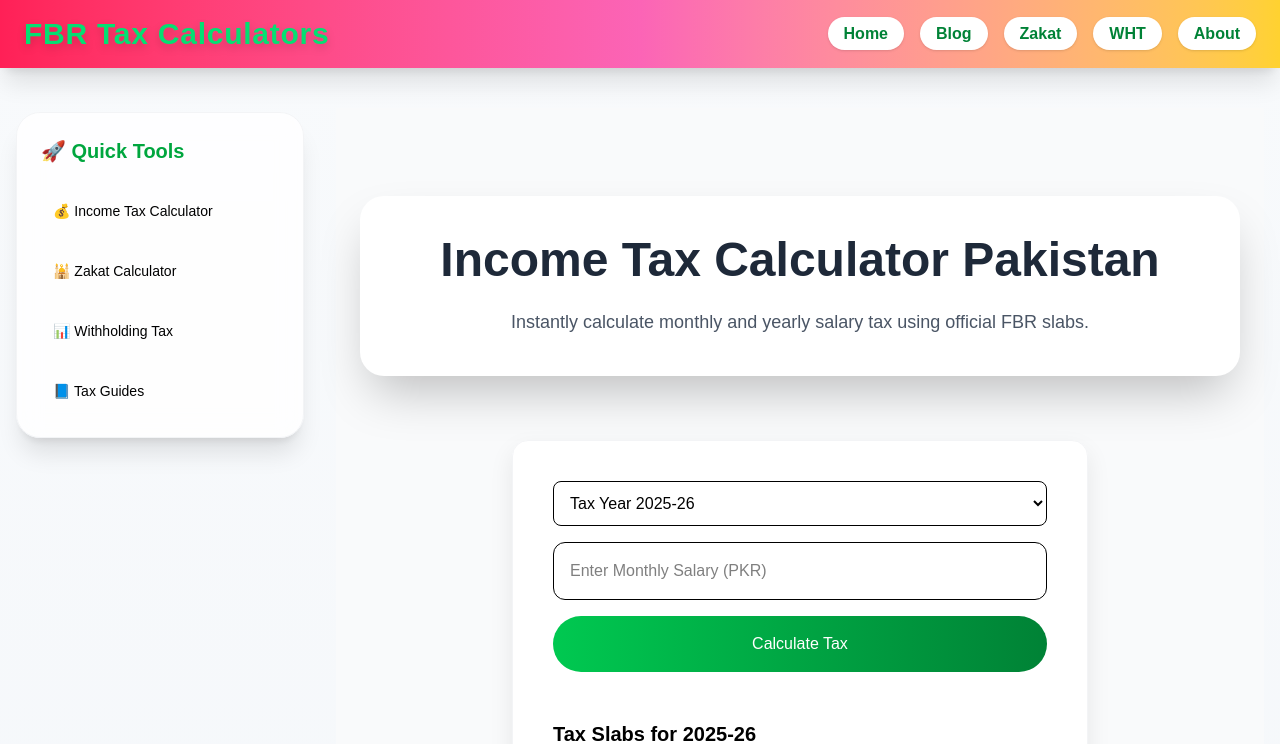
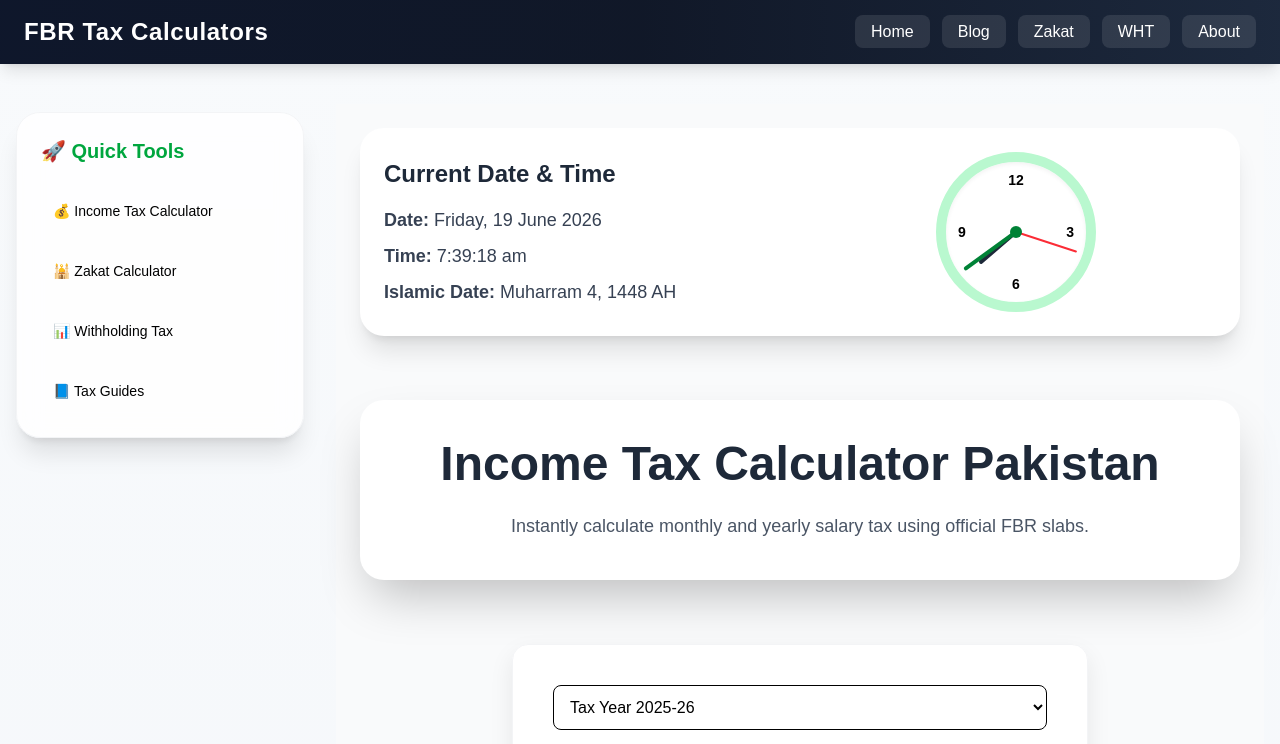
Before and after one commit to muhammadobaid1986/fbrtaxcalculators, a Next.js app: page / in a window 1280 px wide. Shown: the top 744 px of the page. Built offline with nearby package versions, Linux system fonts and the light colour scheme.

Commit message:
ui improvements

```diff
--- a/app/layout.tsx
+++ b/app/layout.tsx
@@ -18,25 +18,43 @@ export default function RootLayout({
 }) {
   return (
     <html lang="en">
-      <body className="bg-gradient-to-b from-gray-50 via-gray-100 to-gray-200">
+      <body className="bg-gradient-to-b from-slate-50 to-gray-200">
 
         {/* NAVBAR */}
-        <nav className="bg-gradient-to-r from-rose-500 via-pink-400 to-amber-300 shadow-xl sticky top-0 z-50">
+        <nav className="bg-gradient-to-r from-slate-900 via-gray-900 to-slate-800 shadow-lg sticky top-0 z-50">
   <div className="max-w-7xl mx-auto px-6 py-4 flex justify-between items-center">
 
+    {/* Logo */}
     <Link
       href="/"
-      className="text-3xl font-bold text-green-400 tracking-wide drop-shadow-lg"
+      className="text-2xl font-semibold text-white tracking-wide"
     >
       FBR Tax Calculators
     </Link>
 
-    <div className="space-x-4">
-      <Link href="/" className="px-4 py-2 bg-white text-green-700 rounded-full font-semibold shadow hover:scale-105 transition">Home</Link>
-      <Link href="/blog" className="px-4 py-2 bg-white text-green-700 rounded-full font-semibold shadow hover:scale-105 transition">Blog</Link>
-      <Link href="/zakat-calculator" className="px-4 py-2 bg-white text-green-700 rounded-full font-semibold shadow hover:scale-105 transition">Zakat</Link>
-      <Link href="/withholding-tax-calculator" className="px-4 py-2 bg-white text-green-700 rounded-full font-semibold shadow hover:scale-105 transition">WHT</Link>
-      <Link href="/about" className="px-4 py-2 bg-white text-green-700 rounded-full font-semibold shadow hover:scale-105 transition">About</Link>
+    {/* Nav Buttons */}
+    <div className="space-x-3">
+
+      <Link href="/" className="px-4 py-2 bg-white/10 text-white rounded-lg hover:bg-white/20 transition">
+        Home
+      </Link>
+
+      <Link href="/blog" className="px-4 py-2 bg-white/10 text-white rounded-lg hover:bg-white/20 transition">
+        Blog
+      </Link>
+
+      <Link href="/zakat-calculator" className="px-4 py-2 bg-white/10 text-white rounded-lg hover:bg-white/20 transition">
+        Zakat
+      </Link>
+
+      <Link href="/withholding-tax-calculator" className="px-4 py-2 bg-white/10 text-white rounded-lg hover:bg-white/20 transition">
+        WHT
+      </Link>
+
+      <Link href="/about" className="px-4 py-2 bg-white/10 text-white rounded-lg hover:bg-white/20 transition">
+        About
+      </Link>
+
     </div>
 
   </div>
@@ -148,6 +166,28 @@ export default function RootLayout({
             }),
           }}
         />
+<script
+  type="text/javascript"
+  src="https://s3.tradingview.com/tv.js"
+></script>
+
+<script
+  dangerouslySetInnerHTML={{
+    __html: `
+      new TradingView.widget({
+        width: "100%",
+        height: 400,
+        symbol: "OANDA:USDPRK",
+        interval: "D",
+        timezone: "Asia/Karachi",
+        theme: "light",
+        style: "1",
+        locale: "en",
+        container_id: "tradingview_chart"
+      });
+    `,
+  }}
+></script>
 
       </body>
     </html>
--- a/app/page.tsx
+++ b/app/page.tsx
@@ -1,6 +1,6 @@
 "use client";
 
-import { useState } from "react";
+import { useEffect, useState } from "react";
 
 type Slab = {
   min: number;
@@ -49,18 +49,23 @@ const taxData: Record<string, Slab[]> = {
     { min: 2400000, max: 3600000, rate: 0.25, fixed: 186000 },
     { min: 3600000, max: Infinity, rate: 0.35, fixed: 486000 },
   ],
-
-
 };
 
 export default function Home() {
-
   const [salary, setSalary] = useState("");
   const [year, setYear] = useState("2025-26");
   const [tax, setTax] = useState<number | null>(null);
+  const [now, setNow] = useState(new Date());
+
+  useEffect(() => {
+    const timer = setInterval(() => {
+      setNow(new Date());
+    }, 1000);
+
+    return () => clearInterval(timer);
+  }, []);
 
   const calculateTax = () => {
-
     const monthlyIncome = Number(salary);
     const annualIncome = monthlyIncome * 12;
 
@@ -75,19 +80,6 @@ export default function Home() {
     }
 
     setTax(Math.max(0, yearlyTax));
-{/* 2026-27 Placeholder */}
-
-<div className="mt-12 p-6 bg-rose-50 border-l-4 border-rose-400 rounded-xl">
-  <h3 className="text-lg font-bold mb-2">
-    Tax Year 2026-27 (Coming Soon)
-  </h3>
-  <p className="text-sm text-gray-700">
-    The official income tax slabs for 2026-27 will be updated
-    here after the Federal Budget is passed by the Parliament of Pakistan.
-    Please check back once the Finance Act 2026 is officially announced.
-  </p>
-</div>
-
   };
 
   const monthlyIncome = Number(salary) || 0;
@@ -96,22 +88,105 @@ export default function Home() {
   const monthlyAfterTax = monthlyIncome - monthlyTax;
   const yearlyAfterTax = annualIncome - (tax ?? 0);
 
+  const hours = now.getHours() % 12;
+  const minutes = now.getMinutes();
+  const seconds = now.getSeconds();
+
+  const hourDeg = hours * 30 + minutes * 0.5;
+  const minuteDeg = minutes * 6;
+  const secondDeg = seconds * 6;
+
+  const hijriDate = new Intl.DateTimeFormat("en-TN-u-ca-islamic", {
+    day: "numeric",
+    month: "long",
+    year: "numeric",
+  }).format(now);
+
   return (
     <main className="min-h-screen p-6 bg-gray-50">
+      {/* Date / Time / Islamic Date / Analog Clock */}
+      <div className="max-w-4xl mx-auto mb-10 bg-white rounded-3xl shadow-xl p-6">
+        <div className="grid md:grid-cols-2 gap-8 items-center">
+          <div>
+            <h2 className="text-2xl font-bold mb-4 text-gray-800">
+              Current Date & Time
+            </h2>
+            <p className="text-lg text-gray-700 mb-2">
+              <span className="font-semibold">Date:</span>{" "}
+              {now.toLocaleDateString("en-PK", {
+                weekday: "long",
+                year: "numeric",
+                month: "long",
+                day: "numeric",
+              })}
+            </p>
+            <p className="text-lg text-gray-700 mb-2">
+              <span className="font-semibold">Time:</span>{" "}
+              {now.toLocaleTimeString("en-PK")}
+            </p>
+            <p className="text-lg text-gray-700">
+              <span className="font-semibold">Islamic Date:</span> {hijriDate}
+            </p>
+          </div>
+
+          <div className="flex justify-center">
+            <div className="relative w-40 h-40 rounded-full border-[10px] border-green-200 bg-white shadow-inner">
+              {/* Clock Center */}
+              <div className="absolute top-1/2 left-1/2 w-3 h-3 bg-green-700 rounded-full -translate-x-1/2 -translate-y-1/2 z-10"></div>
+
+              {/* Hour Hand */}
+              <div
+                className="absolute top-1/2 left-1/2 w-1 h-12 bg-gray-800 rounded origin-bottom"
+                style={{
+                  transform: `translate(-50%, -100%) rotate(${hourDeg}deg)`,
+                }}
+              ></div>
+
+              {/* Minute Hand */}
+              <div
+                className="absolute top-1/2 left-1/2 w-1 h-16 bg-green-700 rounded origin-bottom"
+                style={{
+                  transform: `translate(-50%, -100%) rotate(${minuteDeg}deg)`,
+                }}
+              ></div>
+
+              {/* Second Hand */}
+              <div
+                className="absolute top-1/2 left-1/2 w-0.5 h-16 bg-red-500 rounded origin-bottom"
+                style={{
+                  transform: `translate(-50%, -100%) rotate(${secondDeg}deg)`,
+                }}
+              ></div>
+
+              {/* Numbers */}
+              <span className="absolute top-2 left-1/2 -translate-x-1/2 text-sm font-bold">
+                12
+              </span>
+              <span className="absolute right-3 top-1/2 -translate-y-1/2 text-sm font-bold">
+                3
+              </span>
+              <span className="absolute bottom-2 left-1/2 -translate-x-1/2 text-sm font-bold">
+                6
+              </span>
+              <span className="absolute left-3 top-1/2 -translate-y-1/2 text-sm font-bold">
+                9
+              </span>
+            </div>
+          </div>
+        </div>
+      </div>
 
       {/* HERO SECTION */}
-
       <div className="mt-16 mb-16 max-w-4xl mx-auto">
         <div className="bg-white rounded-3xl shadow-2xl p-10 text-center">
-
           <h1 className="text-5xl font-extrabold text-gray-800">
             Income Tax Calculator Pakistan
           </h1>
 
           <p className="text-gray-600 mt-6 text-lg">
-      Instantly calculate monthly and yearly salary tax using official FBR slabs.
+            Instantly calculate monthly and yearly salary tax using official FBR
+            slabs.
           </p>
-
         </div>
       </div>
 
@@ -145,7 +220,6 @@ export default function Home() {
 
         {tax !== null && (
           <div className="mt-8 text-sm space-y-2">
-
             <div className="flex justify-between">
               <span>Monthly Income</span>
               <span>{monthlyIncome.toLocaleString()}</span>
@@ -177,16 +251,12 @@ export default function Home() {
               <span>Yearly Income After Tax</span>
               <span>{yearlyAfterTax.toLocaleString()}</span>
             </div>
-
           </div>
         )}
 
         {/* Dynamic Slab Table */}
-
         <div className="mt-12 max-w-xl mx-auto">
-  <h2 className="text-xl font-bold mb-4">
-    Tax Slabs for {year}
-  </h2>
+          <h2 className="text-xl font-bold mb-4">Tax Slabs for {year}</h2>
 
           <div className="overflow-x-auto">
             <table className="w-full border text-sm bg-white rounded-lg shadow">
@@ -204,28 +274,24 @@ export default function Home() {
                         ? `Above Rs ${slab.min.toLocaleString()}`
                         : `Rs ${slab.min.toLocaleString()} - Rs ${slab.max.toLocaleString()}`}
                     </td>
-            <td className="border p-2">
-              {slab.rate * 100}%
-            </td>
+                    <td className="border p-2">{slab.rate * 100}%</td>
                   </tr>
                 ))}
               </tbody>
             </table>
           </div>
         </div>
-
       </div>
 
       <div className="mt-12 p-6 bg-amber-50 border-l-4 border-amber-400 rounded-xl max-w-xl mx-auto">
-  <h3 className="text-lg font-bold mb-2">
-    Tax Year 2026‑27 Update
-  </h3>
+        <h3 className="text-lg font-bold mb-2">Tax Year 2026‑27 Update</h3>
         <p className="text-sm text-gray-700">
-    The official income tax slabs for 2026‑27 will be updated here once the Federal Budget is passed by Parliament.
+          The official income tax slabs for 2026‑27 will be updated here once
+          the Federal Budget is passed by Parliament.
         </p>
       </div>
+
       {/* SEO CONTENT SECTION */}
-
       <div className="mt-16 max-w-4xl mx-auto bg-white p-8 rounded-2xl shadow">
         <h2 className="text-2xl font-bold mb-4">
           Income Tax Calculator Pakistan – Complete Guide
@@ -242,10 +308,9 @@ export default function Home() {
         </h3>
 
         <p className="mb-4 text-gray-700">
-    Income tax in Pakistan is calculated on annual income.
-    The government defines different tax slabs each year.
-    As your income increases, the tax rate increases according
-    to marginal slab rules.
+          Income tax in Pakistan is calculated on annual income. The government
+          defines different tax slabs each year. As your income increases, the
+          tax rate increases according to marginal slab rules.
         </p>
 
         <h3 className="text-xl font-semibold mt-6 mb-2">
@@ -253,37 +318,33 @@ export default function Home() {
         </h3>
 
         <p className="text-gray-700">
-    This calculator is designed for salaried individuals
-    who want to estimate their salary income tax instantly
-    without manual calculation.
+          This calculator is designed for salaried individuals who want to
+          estimate their salary income tax instantly without manual calculation.
         </p>
       </div>
 
       {/* FAQ Section */}
-
       <div className="mt-12 max-w-4xl mx-auto bg-white p-8 rounded-2xl shadow">
         <h2 className="text-2xl font-bold mb-6">
           Frequently Asked Questions (FAQs)
         </h2>
 
         <div className="space-y-6 text-sm text-gray-700">
-
           <div>
             <p className="font-semibold">
               What is the minimum salary to pay income tax in Pakistan?
             </p>
             <p>
-        Currently, annual income up to Rs 600,000 is exempt
-        from income tax for salaried individuals.
+              Currently, annual income up to Rs 600,000 is exempt from income
+              tax for salaried individuals.
             </p>
           </div>
 
           <div>
-      <p className="font-semibold">
-        How is monthly tax calculated?
-      </p>
+            <p className="font-semibold">How is monthly tax calculated?</p>
             <p>
-        Monthly tax is calculated by dividing total yearly tax by 12 months.
+              Monthly tax is calculated by dividing total yearly tax by 12
+              months.
             </p>
           </div>
 
@@ -292,17 +353,15 @@ export default function Home() {
               Is this calculator affiliated with FBR?
             </p>
             <p>
-        No, this website is an independent tool based on publicly available tax slabs.
+              No, this website is an independent tool based on publicly
+              available tax slabs.
             </p>
           </div>
-
         </div>
       </div>
 
       {/* SEO CONTENT SECTION */}
-
       <div className="mt-16 max-w-4xl mx-auto bg-white p-8 rounded-2xl shadow">
-
         <h2 className="text-2xl font-bold mb-4">
           Income Tax Calculator Pakistan 2025-26
         </h2>
@@ -310,8 +369,8 @@ export default function Home() {
         <p className="mb-4 text-gray-700">
           Our Income Tax Calculator Pakistan helps salaried individuals
           calculate monthly and yearly income tax instantly according to
-    official FBR tax slabs. This calculator supports tax years
-    2021-22 to 2025-26 and provides accurate salary tax estimation.
+          official FBR tax slabs. This calculator supports tax years 2021-22 to
+          2025-26 and provides accurate salary tax estimation.
         </p>
 
         <h3 className="text-xl font-semibold mt-6 mb-2">
@@ -319,10 +378,10 @@ export default function Home() {
         </h3>
 
         <p className="mb-4 text-gray-700">
-    Income tax in Pakistan is calculated on annual income.
-    The government defines tax slabs each year through the Finance Act.
-    Tax is calculated using a marginal rate system, meaning higher income
-    portions are taxed at higher rates.
+          Income tax in Pakistan is calculated on annual income. The government
+          defines tax slabs each year through the Finance Act. Tax is calculated
+          using a marginal rate system, meaning higher income portions are taxed
+          at higher rates.
         </p>
 
         <h3 className="text-xl font-semibold mt-6 mb-2">
@@ -331,8 +390,8 @@ export default function Home() {
 
         <p className="mb-4 text-gray-700">
           This calculator is designed for salaried individuals working in
-    Pakistan who want to estimate monthly tax deductions from their
-    salary and calculate yearly tax liability.
+          Pakistan who want to estimate monthly tax deductions from their salary
+          and calculate yearly tax liability.
         </p>
 
         <h3 className="text-xl font-semibold mt-6 mb-2">
@@ -346,25 +405,22 @@ export default function Home() {
           <li>Income Tax Calculator 2022-23</li>
           <li>Income Tax Calculator 2021-22</li>
         </ul>
+      </div>
 
-</div>
       {/* FAQ SECTION */}
-
       <div className="mt-12 max-w-4xl mx-auto bg-white p-8 rounded-2xl shadow">
-
         <h2 className="text-2xl font-bold mb-6">
           Frequently Asked Questions (FAQs)
         </h2>
 
         <div className="space-y-6 text-sm text-gray-700">
-
           <div>
             <p className="font-semibold">
               What is the minimum salary to pay income tax in Pakistan?
             </p>
             <p>
-        Annual income up to Rs 600,000 is currently exempt from income tax
-        for salaried individuals.
+              Annual income up to Rs 600,000 is currently exempt from income
+              tax for salaried individuals.
             </p>
           </div>
 
@@ -373,7 +429,8 @@ export default function Home() {
               How is monthly income tax calculated?
             </p>
             <p>
-        Monthly tax is calculated by dividing yearly tax liability by 12 months.
+              Monthly tax is calculated by dividing yearly tax liability by 12
+              months.
             </p>
           </div>
 
@@ -386,11 +443,8 @@ export default function Home() {
               available tax slab data.
             </p>
           </div>
-
         </div>
-
       </div>
-
     </main>
   );
 }
```
Lines whose indentation alone changed are shown as unchanged.
